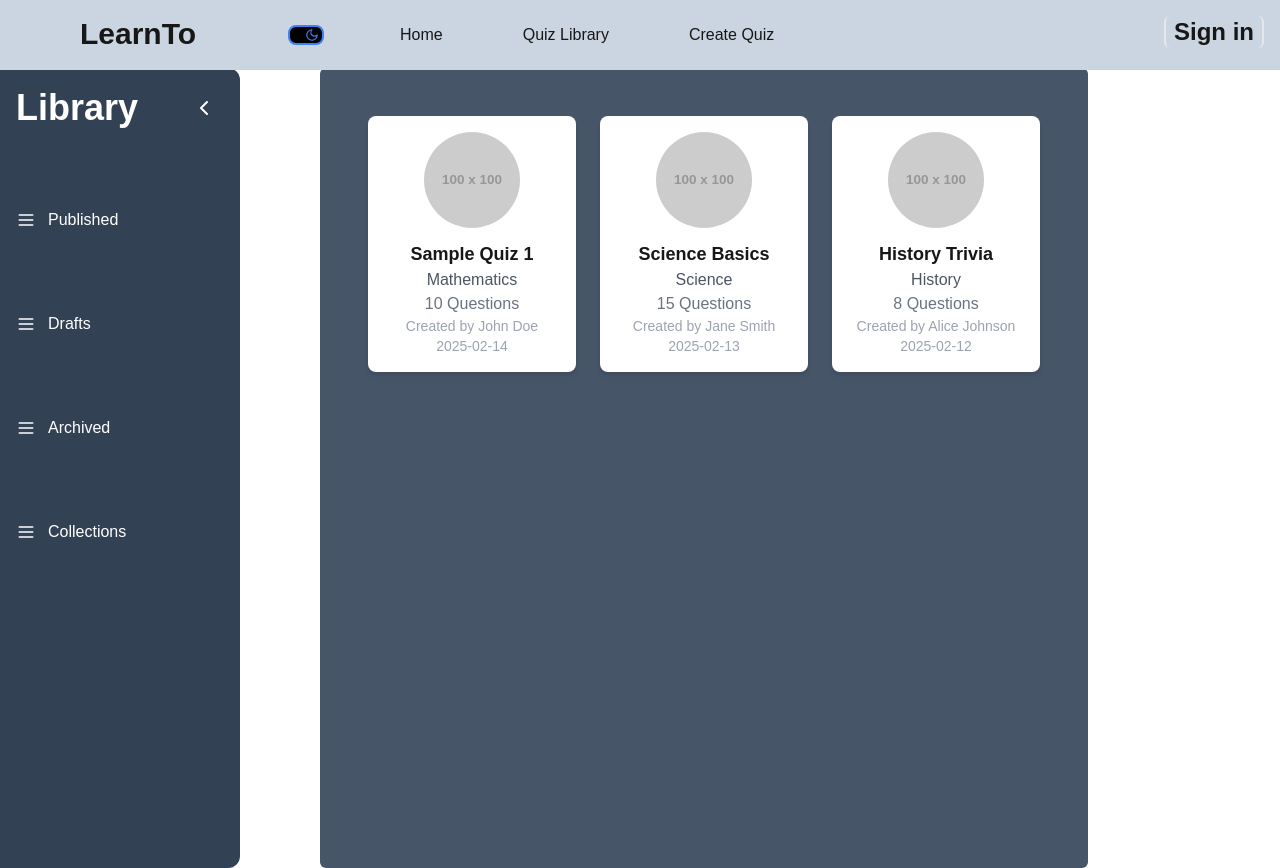
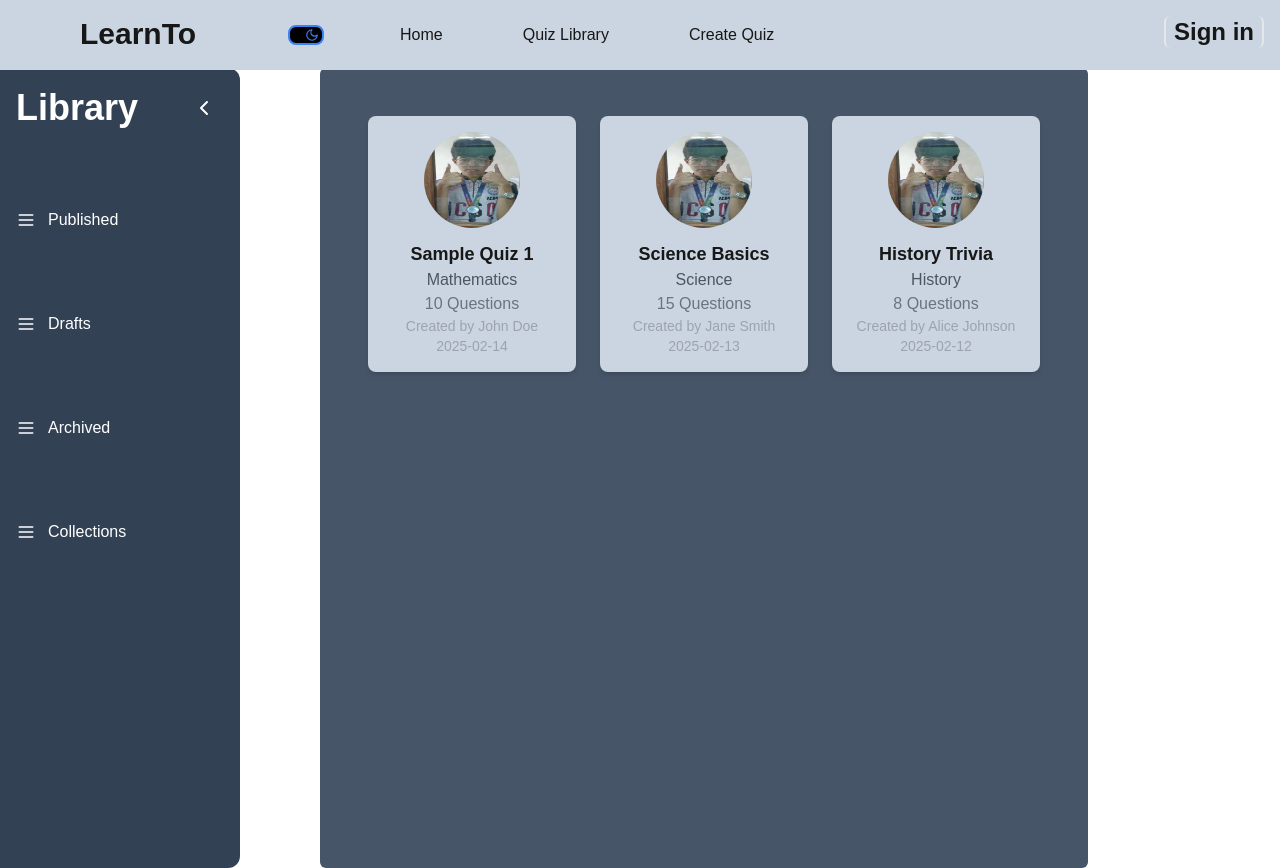
Before and after one commit to JoeyCollado/learnto, a Next.js app: page /pages/quizArchive/published in a window 1280 px wide. Built offline with nearby package versions, Linux system fonts and the light colour scheme; no server answers.

Commit message:
library phase 2

```diff
--- /dev/null
+++ b/app/components/QuizCard.tsx
@@ -0,0 +1,16 @@
+import { Quiz } from "./types";
+
+const QuizCard = ({ quiz }: { quiz: Quiz }) => {
+  return (
+    <div className="bg-white shadow-md rounded-lg p-4">
+      <img src={quiz.image} alt={quiz.title} className="w-full h-32 object-cover rounded-md" />
+      <h2 className="text-lg font-bold mt-2">{quiz.title}</h2>
+      <p className="text-gray-600">Subject: {quiz.subject}</p>
+      <p className="text-gray-600">Questions: {quiz.questions}</p>
+      <p className="text-gray-400 text-sm">Created by: {quiz.creator}</p>
+      <p className="text-gray-400 text-sm">Date: {quiz.dateCreated}</p>
+    </div>
+  );
+};
+
+export default QuizCard;
--- /dev/null
+++ b/app/components/types.ts
@@ -0,0 +1,9 @@
+export interface Quiz {
+    id: number;
+    image: string;
+    title: string;
+    questions: number;
+    subject: string;
+    dateCreated: string;
+    creator: string;
+  }
--- a/app/pages/quizArchive/published/page.tsx
+++ b/app/pages/quizArchive/published/page.tsx
@@ -3,16 +3,17 @@ import React from "react";
 const quizzes = [
   {
     id: 1,
-    image: "https://via.placeholder.com/100",
+    image: "/jakeeeeee.png",
     title: "Sample Quiz 1",
     questions: 10,
     subject: "Mathematics",
     dateCreated: "2025-02-14",
     creator: "John Doe",
   },
+
   {
     id: 2,
-    image: "https://via.placeholder.com/100",
+    image: "/jakeeeeee.png",
     title: "Science Basics",
     questions: 15,
     subject: "Science",
@@ -21,18 +22,19 @@ const quizzes = [
   },
   {
     id: 3,
-    image: "https://via.placeholder.com/100",
+    image: "/jakeeeeee.png",
     title: "History Trivia",
     questions: 8,
     subject: "History",
     dateCreated: "2025-02-12",
     creator: "Alice Johnson",
   },
+
 ];
 
 const QuizCard = ({ quiz }) => {
   return (
-    <div className="bg-white rounded-lg shadow-md p-4 flex flex-col items-center">
+    <div className="bg-slate-300 rounded-lg shadow-md p-4 flex flex-col items-center">
       <img src={quiz.image} alt={quiz.title} className="w-24 h-24 rounded-full mb-3" />
       <h2 className="text-lg font-semibold">{quiz.title}</h2>
       <p className="text-gray-600">{quiz.subject}</p>
--- /dev/null
+++ b/app/pages/quizArchive/published/types.ts
@@ -0,0 +1,9 @@
+export interface Quiz {
+    id: number;
+    image: string;
+    title: string;
+    questions: number;
+    subject: string;
+    dateCreated: string;
+    creator: string;
+  }
```
Also changed, not shown: app/datas/published.json (added, +20 -0 lines), public/jakeeeeee.png (added).
